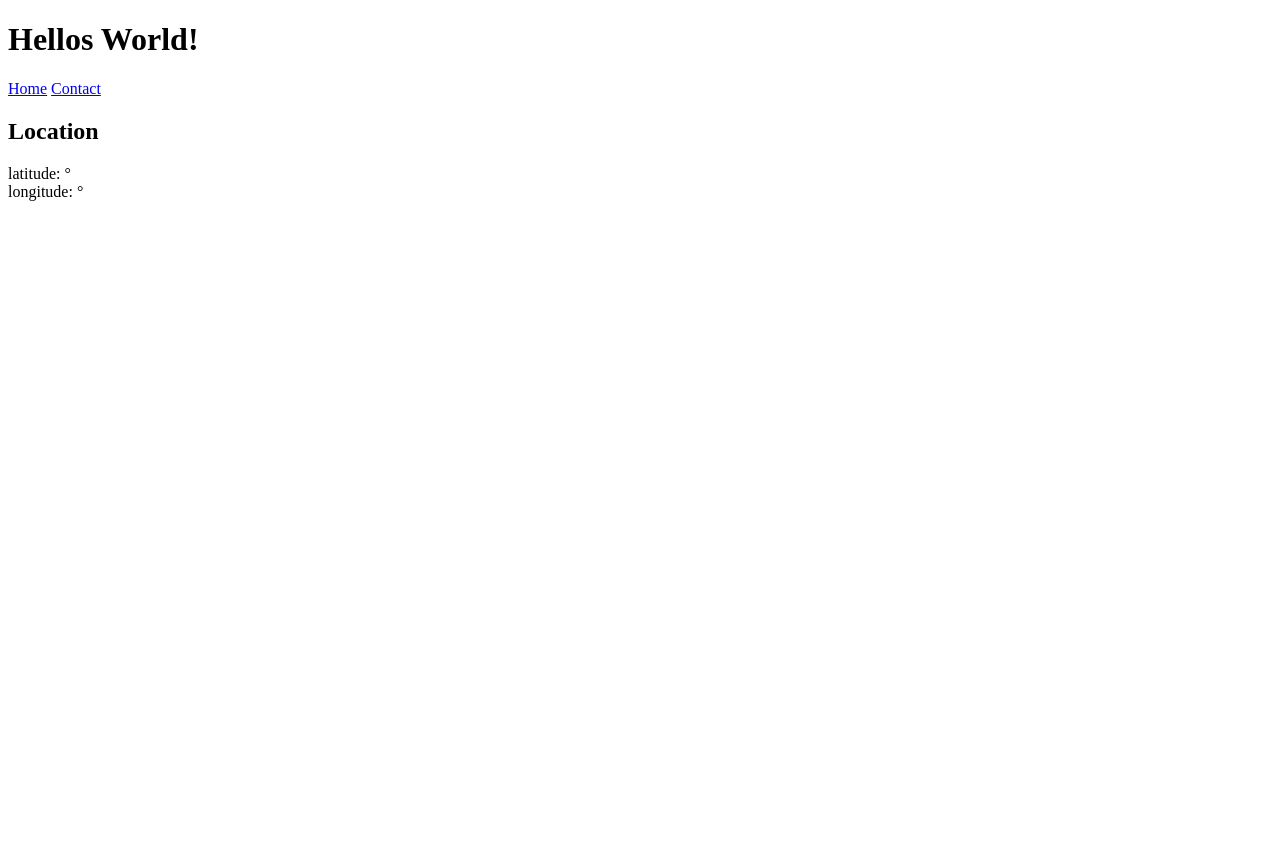
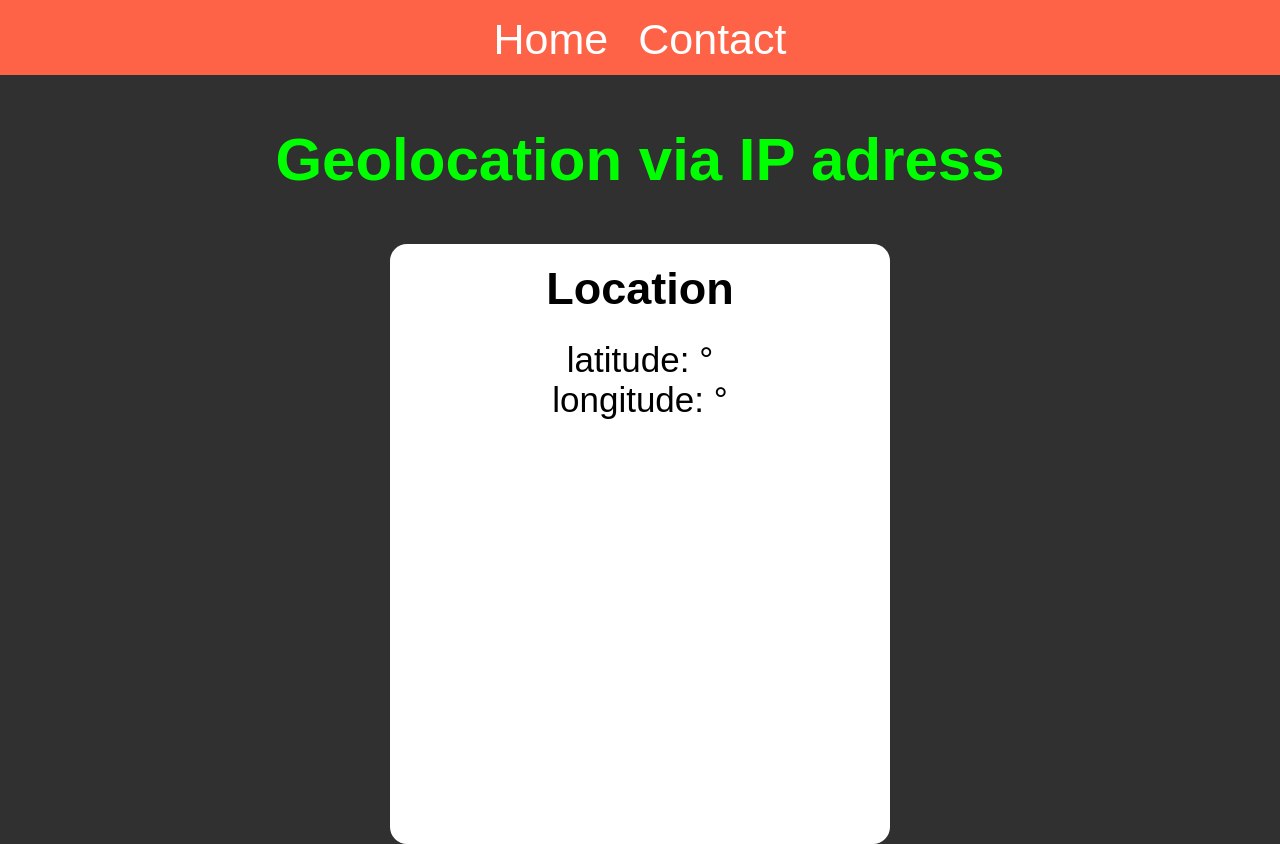
Before and after one commit to Diegogal04/ServerSidetest, a website: page public/index.html in a window 1280 px wide. Before the commit the page ends 800 px from the top, so only its background shows below. Drawn offline with Linux system fonts and the light colour scheme.

Commit message:
adding css to index.html

```diff
--- a/public/index.html
+++ b/public/index.html
@@ -3,21 +3,33 @@
 <head>
     <meta charset="UTF-8">
     <meta name="viewport" content="width=device-width, initial-scale=1.0">
+    <link rel="stylesheet" href="styles.css">
     <title>Server Side Code</title>
 </head>
 <body>
-
-    <h1>Hellos World!</h1>
-    <a href="index.html">Home</a>
-    <a href="contact.html">Contact</a>
-
-    <div>
-        <h2>Location</h2>
-        <p>
+  <header class="header">
+      <nav>
+          <ul class="nav-bar">
+              <a href="index.html"><li>Home</li></a>
+              <a href="contact.html"><li>Contact</li></a>
+          </ul>
+      </nav>
+  </header>
+  <div class="intro">
+    <h1 class="title">Geolocation via IP adress</h1>
+  </div>
+  <div class="container-location">
+       <div class="geo-container">
+        <h2 class="geo-title">Location</h2>
+        <div class="act-location">
+           <p>
             latitude: <span id="latitude"></span>&deg;<br>
             longitude: <span id="longitude"></span>&deg;
         </p>
+        </div>
     </div>
+  </div>
+
     <script src="geo.js"></script>
 </body>
 </html>
--- /dev/null
+++ b/public/styles.css
@@ -0,0 +1,77 @@
+* {
+    margin: 0;
+    padding: 0;
+    box-sizing: border-box;
+}
+
+body {
+    background-color: rgb(48, 48, 48);
+    font-family: sans-serif;
+}
+
+
+.header {
+    height: 75px;
+    display: flex;
+    justify-content: center;
+    background-color: tomato;
+}
+
+nav {
+    color: white;
+}
+
+.nav-bar {
+    display: flex
+
+}
+
+a {
+    text-decoration: none;
+}
+
+
+li {
+    margin: 15px;
+    color: white;
+    font-size: 43px;
+    list-style: none;
+}
+
+li:hover {
+    color: rgb(99, 237, 99);
+    font-size: 47px;
+}
+
+.title {
+    text-align: center;
+    color: lime;
+    font-size: 60px;
+}
+
+.intro {
+    margin: 50px;
+}
+
+.container-location {
+    display: flex;
+    justify-content: center;
+}
+
+.geo-container {
+    width: 500px;
+    height: 600px;
+    background-color: white;
+    border-radius: 17px;
+    text-align: center;
+}
+
+.geo-title {
+    margin: 19px;
+    font-size: 45px;
+}
+
+.act-location {
+    font-size: 35px;
+    margin: 25px;
+}
```
